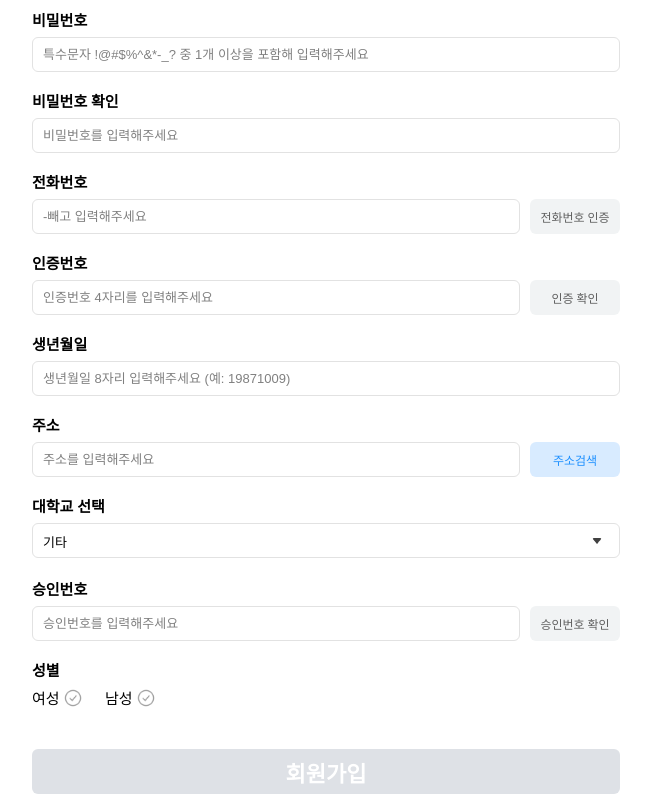
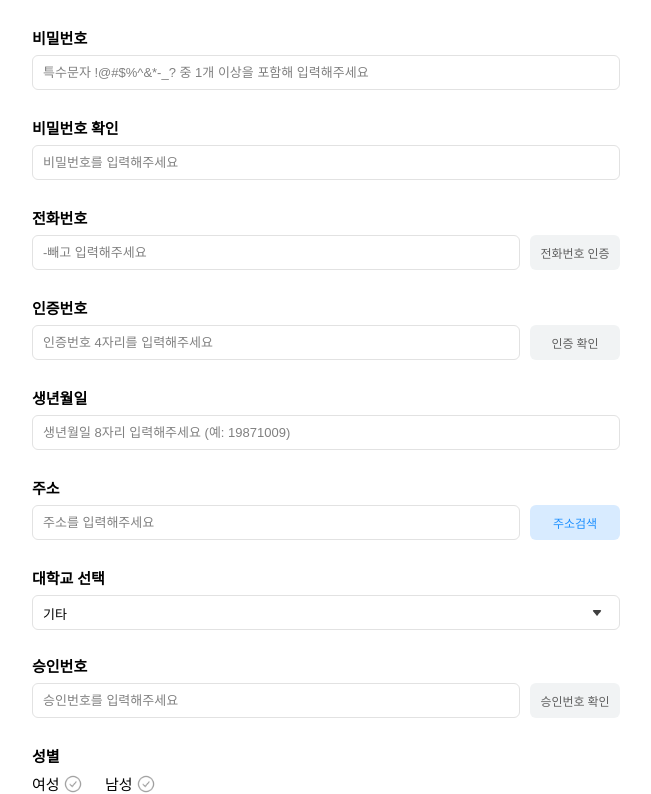
Before and after one commit to jhe2426/question-bank-front, a React (Create React App) app: page /auth in a window 1280 px wide. Shown: the part 281-1075 px from the top of the page, without its empty margins (314-965 px from the left). Built offline with nearby package versions, Linux system fonts and the light colour scheme; no server answers; a web font is replaced by a local one.

Commit message:
feat: 회원가입 컴포넌트 입력값 변경 이벤트 처리 구현

```diff
--- a/src/components/InputBox/style.css
+++ b/src/components/InputBox/style.css
@@ -12,7 +12,7 @@
 .input-box > .input-contents {
     display: flex;
     flex-direction: column;
-    gap: 5px;
+    gap: 2px;
 
     font-family: 'Pretendard';
 }
--- a/src/views/Auth/SignUp/index.tsx
+++ b/src/views/Auth/SignUp/index.tsx
@@ -1,4 +1,4 @@
-import React, { useEffect, useRef, useState } from 'react';
+import React, { ChangeEvent, useEffect, useRef, useState } from 'react';
 
 import './style.css';
 import InputBox from 'src/components/InputBox';
@@ -34,13 +34,13 @@ export default function SignUp() {
     const [userApprovalCodeMessage, setUserApprovalCodeMessage] = useState<string>('');
 
     // state: 사용자 정보 메세지 에러 상태 //
-    const [userIdMessageError, setUserIdMessageError] = useState<boolean>(false);
-    const [userPhoneNumberMessageError, setUserPhoneNumberMessageError] = useState<boolean>(false);
-    const [userAuthCodeMessageError, setUserAuthCodeMessageError] = useState<boolean>(false);
-    const [userApprovalCodeMessageError, setUserApprovalCodeMessageError] = useState<boolean>(false);
+    const [isUserIdMessageError, setIsUserIdMessageError] = useState<boolean>(false);
+    const [isUserPhoneNumberMessageError, setIsUserPhoneNumberMessageError] = useState<boolean>(false);
+    const [isUserAuthCodeMessageError, setIsUserAuthCodeMessageError] = useState<boolean>(false);
+    const [isUserApprovalCodeMessageError, setIsUserApprovalCodeMessageError] = useState<boolean>(false);
 
     // state: 사용자 성별 에러 상태 //
-    const [isGenderError, setIsGenderError] = useState<boolean>(false);
+    const [isUserGenderError, setIsUserGenderError] = useState<boolean>(false);
 
     // state: 사용자 입력 유효성 및 중복 확인 상태 //
     const [isUserIdChecked, setIsUserIdChecked] = useState<boolean>(false);
@@ -53,6 +53,7 @@ export default function SignUp() {
     const [isUserIdPatternMatched, setIsUserIdPatternMatched] = useState<boolean>(false);
     const [isUserPasswordPatternMatched, setIsUserPasswordPatternMatched] = useState<boolean>(false);
     const [isUserPhoneNumberPatternMatched, setIsUserPhoneNumberPatternMatched] = useState<boolean>(false);
+    const [isUserAuthCodeSend, setIsUserAuthCodeSend] = useState<boolean>(false);
     const [isUserBirthDatePatternMatched, setIsUserBirthDatePatternMatched] = useState<boolean>(false);
 
     // state: 대학교 선택 셀럭터 오픈 여부 상태 //
@@ -63,21 +64,187 @@ export default function SignUp() {
     const  maleIconClass = userGender === '남성' ? 'check-icon active': 'check-icon';
 
     // variable: 사용자 성별 메시지 클래스 //
-    const genderMessageClass = `message ${isGenderError ? 'error' : ''}`;
+    const genderMessageClass = `message ${isUserGenderError ? 'error' : ''}`;
 
     // reference: 대학교 셀렉터 컨테이너 요소 참조 //
     const selectorRef = useRef<HTMLDivElement>(null);
+
+    // function: 사용자 전화번호 입력 포멧 변경 함수 //
+    const formatPhoneNumber = (value: string) => {
+        const phoneNumber = value.replace(/[^\d]/g, '');
+
+        if (phoneNumber.length <= 3) {
+            return phoneNumber;
+        }
+
+        if (phoneNumber.length <= 7) {
+            return `${phoneNumber.slice(0, 3)}-${phoneNumber.slice(3)}`;
+        }
+
+        return `${phoneNumber.slice(0, 3)}-${phoneNumber.slice(3, 7)}-${phoneNumber.slice(7, 11)}`;
+    };
+
+    // function: 사용자 생년월일 검증 함수 //
+    const validateBirth = (birth: string) => {
+        if (!/^[0-9]{8}$/.test(birth)) return false;
+
+        const year = Number(birth.substring(0, 4));
+        const month = Number(birth.substring(4, 6));
+        const day = Number(birth.substring(6, 8));
+
+        if (month < 1 || month > 12 || day < 1 || day > 31) return false;
+
+        const date = new Date(year, month - 1, day);
+
+        return date.getFullYear() === year && date.getMonth() + 1 === month && date.getDate() === day;
+    };
+
+    // function: 공통적으로 쓰일 입력 정보 빈 값 체크 함수 //
+    const clearErrorMessageIfEmpty = (value: string, setMessage: (messge: string) => void) => {
+        if (value === '') {
+            setMessage('');
+            return true;
+        }
+
+        return false;
+    };
+
+    // event handler: 사용자 이름 변경 이벤트 처리 //
+    const onUserNameChangeHandler = (event: ChangeEvent<HTMLInputElement>) => {
+        const { value } = event.target;
+        setUserName(value);
+
+        if (clearErrorMessageIfEmpty(value, setUserNameMessage)) return;
+
+        const regexp = /^[가-힣]{2,6}$/;
+        const isMatch = regexp.test(value);
+        const message = isMatch ? '' : '이름은 2자 이상, 6자 이하 한글로 입력해주세요';
+        setUserNameMessage(message);
+        setIsUserNamePatternMatched(isMatch);
+    };
+
+    // event handler: 사용자 아이디 변경 이벤트 처리 //
+    const onUserIdChangeHandler = (event: ChangeEvent<HTMLInputElement>) => {
+        const { value } = event.target;
+        setUserId(value);
+
+        if (clearErrorMessageIfEmpty(value, setUserIdMessage)) return;
+
+        const regexp = /^(?=.*[a-z])(?=.*[0-9])[a-z0-9]{3,15}$/;
+        const isMatch = regexp.test(value);
+        const message = isMatch ? '' : '영문, 숫자를 혼용하여 3 ~ 15자 입력해주세요';
+        setUserIdMessage(message);
+        setIsUserIdMessageError(!isMatch);
+        setIsUserIdPatternMatched(isMatch);
+        setIsUserIdChecked(false);
+    };
+
+    // event handler: 사용자 비밀번호 변경 이벤트 처리 //
+    const onUserPasswordChangeHandler = (event: ChangeEvent<HTMLInputElement>) => {
+        const { value } = event.target;
+        setUserPassword(value);
+
+        if (clearErrorMessageIfEmpty(value, setUserPasswordMessage)) return;
+
+        const regexp = /^(?=.*[a-z])(?=.*[A-Z])(?=.*[0-9])(?=.*[!@#$%^&*-_?])[a-zA-Z0-9!@#$%^&*-_?]{8,20}$/;
+        const isMatch = regexp.test(value);
+        const message = isMatch ? '' : '영대소문자 + 숫자 + 특수문자(!@#$%^&*-_?)를 혼용하여 8 ~ 20자 입력해주세요';
+        setUserPasswordMessage(message);
+        setIsUserPasswordPatternMatched(isMatch);
+    };
+
+    // event handler: 사용자 비밀번호 확인 변경 이벤트 처리 //
+    const onUserPasswordCheckChangeHandler = (event: ChangeEvent<HTMLInputElement>) => {
+        const { value } = event.target;
+        setUserPasswordCheck(value);
+    };
+
+    // event handler: 사용자 전화번호 변경 이벤트 처리 //
+    const onUserPhoneNumberChangeHandler = (event: ChangeEvent<HTMLInputElement>) => {
+        const { value } = event.target;
+
+        const onlyNumber = value.replace(/[^\d]/g, '');
+
+        if (onlyNumber.length > 11) return;
+
+        const formattedValue = formatPhoneNumber(onlyNumber);
+        setUserPhoneNumber(formattedValue);
+
+        if (clearErrorMessageIfEmpty(onlyNumber, setUserPhoneNumberMessage)) return;
+
+        const regexp = /^010-\d{4}-\d{4}$/;
+        const isMatch = regexp.test(value);
+        const message = isMatch ? '' : '전화번호 11자 입력해주세요';
+
+        setUserPhoneNumberMessage(message);
+        setIsUserPhoneNumberMessageError(!isMatch);
+        setIsUserPhoneNumberPatternMatched(isMatch);
+        setIsUserAuthCodeSend(false);
+    };
+
+    // event handler: 사용자 인증번호 변경 이벤트 처리 //
+    const onUserAuthCodeChangeHandler = (event: ChangeEvent<HTMLInputElement>) => {
+        const { value } = event.target;
+
+        if (value.length > 4) return;
+
+        setUserAuthCode(value);
+
+        setUserAuthCodeMessage('');
+        setIsUserAuthCodeMessageError(false);
+        setIsUserAuthCodeChecked(false);
+    };
+
+    // event handler: 사용자 생년월일 변경 이벤트 처리 //
+    const onUserBirthDateChangeHandler = (event: ChangeEvent<HTMLInputElement>) => {
+        const { value } = event.target;
+
+        const onlyNumber = value.replace(/[^\d]/g, '');
+        if (onlyNumber.length > 8) return;
+
+        setUserBirthDate(onlyNumber);
+
+        if (clearErrorMessageIfEmpty(onlyNumber, setUserBirthDateMessage)) return;
+
+        const isMatch = validateBirth(onlyNumber);
+
+        const message = isMatch ? '' : '생년월일 8자 입력해주세요';
+        setUserBirthDateMessage(message);
+        setIsUserBirthDatePatternMatched(isMatch);
+    };
+
+    // TODO: 대학교 선택 변경 이벤트 처리 //
+
+    // event handler: 사용자 인증번호 변경 이벤트 처리 //
+    const onUserApprovalCodeChangeHandler = (event: ChangeEvent<HTMLInputElement>) => {
+        const { value } = event.target;
+        setUserApprovalCode(value);
+
+        setUserApprovalCodeMessage('');
+        setIsUserApprovalCodeMessageError(false);
+        setIsUserApprovalCodeChecked(false);
+    };
+
+    // event handler: 성별 변경 이벤트 처리 //
+    const onGenderChangeHandler= (gender: Gender) => {
+        setUserGender(gender);
+        setIsUserGenderError(false);
+    };
 
     // event handler: 대학교 셀렉터 오픈 이벤트 처리 //
     const onUniversitySelectorClickHandler = () => {
         setUniversityShowSelector(!showUniversitySelector);
     };
 
-    // event handler: 성별 변경 이벤트 처리 //
-    const onGenderChangeHandler= (gender: Gender) => {
-        setUserGender(gender);
-        setIsGenderError(false);
-    };
+    // effect: 사용자 비밀번호 또는 비밀번호 확인이 변경될 시 실행할 함수 //
+    useEffect(() => {
+        if (clearErrorMessageIfEmpty(userPasswordCheck, setUserPasswordCheckMessage)) return;
+
+        const isMatch = userPasswordCheck === userPassword;
+        const message = isMatch ? '' : '비밀번호가 일치하지 않습니다';
+        setUserPasswordCheckMessage(message);
+        setIsUserPasswordChecked(isMatch);
+    }, [userPassword, userPasswordCheck]);
 
     // effect: 대학교 셀렉터 컨테이너 상태가 변경될 시 실행할 함수 //
     useEffect(() => {
@@ -99,21 +266,21 @@ export default function SignUp() {
         <div id='auth-sign-up-container'>
             <div className='header'>회원가입</div>
             <div className='input-container'>
-                <InputBox label={'이름'} type={'text'} value={''} placeholder={'이름을 입력해주세요'} onChange={() => {}} message={''} isErrorMessage />
+                <InputBox label={'이름'} type={'text'} value={userName} placeholder={'이름을 입력해주세요'} onChange={onUserNameChangeHandler} message={userNameMessage} isErrorMessage />
 
-                <InputBox label={'아이디'} type={'text'} value={''} placeholder={'아이디를 입력해주세요'} onChange={() => {}} message={''} buttonName={'중복확인'} onButtonClick={() => {}} isErrorMessage isButtonActive={false} />
+                <InputBox label={'아이디'} type={'text'} value={userId} placeholder={'아이디를 입력해주세요'} onChange={onUserIdChangeHandler} message={userIdMessage} buttonName={'중복확인'} onButtonClick={() => {}} isErrorMessage isButtonActive={false} />
 
-                <InputBox label={'비밀번호'} type={'password'} value={''} placeholder={'특수문자 !@#$%^&*-_? 중 1개 이상을 포함해 입력해주세요'} onChange={() => {}} message={''} isErrorMessage />
+                <InputBox label={'비밀번호'} type={'password'} value={userPassword} placeholder={'특수문자 !@#$%^&*-_? 중 1개 이상을 포함해 입력해주세요'} onChange={onUserPasswordChangeHandler} message={userPasswordMessage} isErrorMessage />
 
-                <InputBox label={'비밀번호 확인'} type={'password'} value={''} placeholder={'비밀번호를 입력해주세요'} onChange={() => {}} message={''} isErrorMessage />
+                <InputBox label={'비밀번호 확인'} type={'password'} value={userPasswordCheck} placeholder={'비밀번호를 입력해주세요'} onChange={onUserPasswordCheckChangeHandler} message={userPasswordCheckMessage} isErrorMessage />
 
-                <InputBox label={'전화번호'} type={'text'} value={''} placeholder={'-빼고 입력해주세요'} onChange={() => {}} message={''} buttonName={'전화번호 인증'} onButtonClick={() => {}} isErrorMessage isButtonActive={false} />
+                <InputBox label={'전화번호'} type={'text'} value={userPhoneNumber} placeholder={'-빼고 입력해주세요'} onChange={onUserPhoneNumberChangeHandler} message={userPhoneNumberMessage} buttonName={'전화번호 인증'} onButtonClick={() => {}} isErrorMessage isButtonActive={false} />
 
-                <InputBox label={'인증번호'} type={'text'} value={''} placeholder={'인증번호 4자리를 입력해주세요'} onChange={() => {}} message={''} buttonName={'인증 확인'} onButtonClick={() => {}} isErrorMessage isButtonActive={false} />
+                <InputBox label={'인증번호'} type={'text'} value={userAuthCode} placeholder={'인증번호 4자리를 입력해주세요'} onChange={onUserAuthCodeChangeHandler} message={userAuthCodeMessage} buttonName={'인증 확인'} onButtonClick={() => {}} isErrorMessage isButtonActive={false} />
 
-                <InputBox label={'생년월일'} type={'text'} value={''} placeholder={'생년월일 8자리 입력해주세요 (예: 19871009)'} onChange={() => {}} message={''} isErrorMessage />
+                <InputBox label={'생년월일'} type={'text'} value={userBirthDate} placeholder={'생년월일 8자리 입력해주세요 (예: 19871009)'} onChange={onUserBirthDateChangeHandler} message={userBirthDateMessage} isErrorMessage />
 
-                <InputBox label={'주소'} type={'text'} value={''} placeholder={'주소를 입력해주세요'} onChange={() => {}} message={''} buttonName={'주소검색'} onButtonClick={() => {}} isErrorMessage isButtonActive={true} readOnly/>
+                <InputBox label={'주소'} type={'text'} value={userAddress} placeholder={'주소를 입력해주세요'} onChange={() => {}} message={userAddressMessage} buttonName={'주소검색'} onButtonClick={() => {}} isErrorMessage isButtonActive={true} readOnly/>
 
                 <div className='university-selector-container'>
                     <div className='label'>대학교 선택</div>
@@ -141,7 +308,7 @@ export default function SignUp() {
                     }
                 </div>
 
-                <InputBox label={'승인번호'} type={'text'} value={''} placeholder={'승인번호를 입력해주세요'} onChange={() => {}} message={''} buttonName={'승인번호 확인'} onButtonClick={() => {}} isErrorMessage isButtonActive={false} />
+                <InputBox label={'승인번호'} type={'text'} value={userApprovalCode} placeholder={'승인번호를 입력해주세요'} onChange={onUserApprovalCodeChangeHandler} message={userApprovalCodeMessage} buttonName={'승인번호 확인'} onButtonClick={() => {}} isErrorMessage isButtonActive={false} />
 
                 <div className='gender-selector-container'>
                     <div className='label'>성별</div>
@@ -156,7 +323,7 @@ export default function SignUp() {
                                 <div className={maleIconClass}></div>
                             </div>
                         </div>
-                        <div className={genderMessageClass}>{isGenderError ? '성별을 선택해주세요' : ''}</div>
+                        <div className={genderMessageClass}>{isUserGenderError ? '성별을 선택해주세요' : ''}</div>
                     </div>
                 </div>
             </div>
--- a/src/views/Auth/SignUp/style.css
+++ b/src/views/Auth/SignUp/style.css
@@ -17,6 +17,7 @@
 
     display: flex;
     flex-direction: column;
+    gap: 12px;
 }
 
 .university-selector-container {
@@ -24,7 +25,7 @@
     flex-direction: column;
     gap: 7px;
 
-    margin-bottom: 20px;
+    margin-bottom: 13px;
 }
 
 .university-selector-container .label {
@@ -141,7 +142,7 @@
 .gender-selector-container .gender-selector-box {
     display: flex;
     flex-direction: column;
-    gap: 8px;
+    gap: 2px;
 }
 
 .gender-selector-container .gender-options {
@@ -185,7 +186,7 @@
     height: 13px;
 
     font-family: 'Pretendard';
-    font-size: 16px;
+    font-size: 13px;
     font-weight: 400;
 }
 
```
